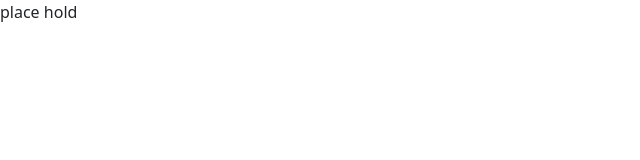
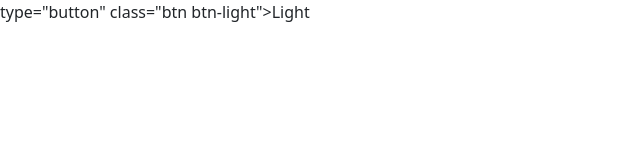
Before and after one commit to Storm9245/valentines-survey, a plain HTML site: page index.html in a window 1280 px wide. Shown: the whole page, without its empty margins (0-640 px from the left). Drawn offline with nearby package versions, Linux system fonts and the light colour scheme.

Commit message:
title update

```diff
--- a/index.html
+++ b/index.html
@@ -3,12 +3,12 @@
 <head>
     <meta charset="UTF-8">
     <meta name="viewport" content="width=device-width", initial-scale="1.0">
-    <title>?Happy Valinetines Day :3 </title>
+    <title>Happy Valinetine's Day! :3 </title>
     <link href="https://cdn.jsdelivr.net/npm/bootstrap@5.3.2/dist/css/bootstrap.min.css" rel="stylesheet">
     <link rel="stylesheet" href="style.css">
     <link href="https://fonts.googleapis.com/css2?family=Pacifico&display=swap" rel="stylesheet">
 </head>
 <body>
-    place hold
+    type="button" class="btn btn-light">Light
 </body>
 </html>
```
